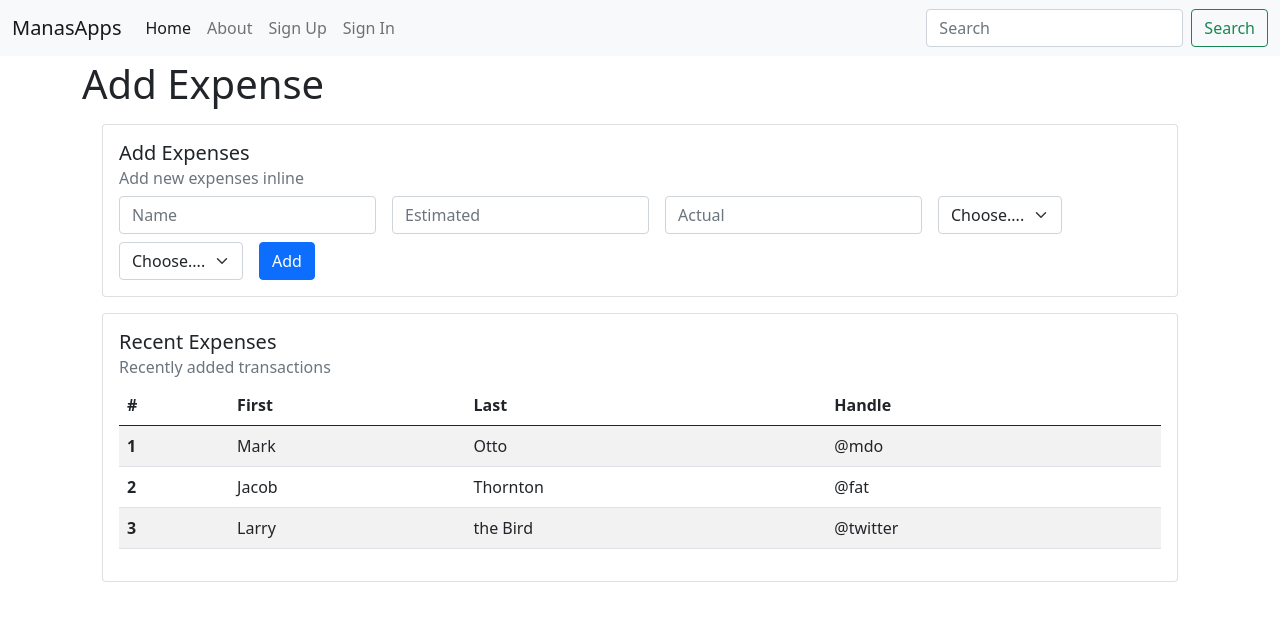
After one commit to pymandes/manas_apps, a Django app: page /finance/add_expense in a window 1280 px wide. The commit adds this page. Shown: the top 621 px of the page. Run offline with Django 3.2, Linux system fonts and the light colour scheme; some libraries are stand-ins or nearby versions.

Commit message:
Working on template

```diff
--- a/config/settings/base.py
+++ b/config/settings/base.py
@@ -171,7 +171,7 @@ TEMPLATES = [
         # https://docs.djangoproject.com/en/dev/ref/settings/#std:setting-TEMPLATES-BACKEND
         "BACKEND": "django.template.backends.django.DjangoTemplates",
         # https://docs.djangoproject.com/en/dev/ref/settings/#template-dirs
-        "DIRS": [str(APPS_DIR / "templates")],
+        "DIRS": [str(APPS_DIR / "templates"), "finance/templates"],
         "OPTIONS": {
             # https://docs.djangoproject.com/en/dev/ref/settings/#template-loaders
             # https://docs.djangoproject.com/en/dev/ref/templates/api/#loader-types
--- a/config/urls.py
+++ b/config/urls.py
@@ -18,6 +18,7 @@ urlpatterns = [
     path("users/", include("manas_apps.users.urls", namespace="users")),
     path("accounts/", include("allauth.urls")),
     # Your stuff: custom urls includes go here
+    path("finance/", include("finance.urls", namespace="finance")),
 ] + static(settings.MEDIA_URL, document_root=settings.MEDIA_ROOT)
 if settings.DEBUG:
     # Static file serving when using Gunicorn + Uvicorn for local web socket development
--- /dev/null
+++ b/finance/templates/expense/add_expense.html
@@ -0,0 +1,97 @@
+{% extends "base.html" %}
+{% load crispy_forms_tags %}
+
+{% block title %} Add Expense {% endblock %}
+
+{% block content %}
+  <h1>Add Expense</h1>
+  <div class="container gap-3">
+    <div class="p-2 row">
+      <div class="col">
+        <div class="card">
+          <div class="card-body">
+            <h5 class="card-title">Add Expenses</h5>
+            <h6 class="card-subtitle mb-2 text-muted">Add new expenses inline</h6>
+            <form class="row gy-2 gx-3 align-items-center">
+              {% csrf_token %}
+              <div class="col-auto">
+                <label class="visually-hidden" for="autoSizingInput">Name</label>
+                <input type="text" class="form-control" id="autoSizingInput" placeholder="Name">
+              </div>
+              <div class="col-auto">
+                <label class="visually-hidden" for="autoSizingInput">Estimated</label>
+                <input type="text" class="form-control" id="autoSizingInput" placeholder="Estimated">
+              </div>
+              <div class="col-auto">
+                <label class="visually-hidden" for="autoSizingInput">Actual</label>
+                <input type="text" class="form-control" id="autoSizingInput" placeholder="Actual">
+              </div>
+              <div class="col-auto">
+                <label class="visually-hidden" for="autoSizingSelect">Type</label>
+                <select class="form-select" id="autoSizingSelect">
+                  <option selected>Choose....</option>
+                  <option value="1">One</option>
+                  <option value="2">Two</option>
+                  <option value="3">Three</option>
+                </select>
+              </div>
+              <div class="col-auto">
+                <label class="visually-hidden" for="autoSizingSelect">Category</label>
+                <select class="form-select" id="autoSizingSelect">
+                  <option selected>Choose....</option>
+                  <option value="1">One</option>
+                  <option value="2">Two</option>
+                  <option value="3">Three</option>
+                </select>
+              </div>
+              <div class="col-auto">
+                <button type="submit" class="btn btn-primary"> Add </button>
+              </div>
+            </form>
+          </div>
+        </div>
+      </div>
+    </div>
+    <div class="p-2 row">
+      <div class="col">
+        <div class="card">
+          <div class="card-body">
+            <h5 class="card-title">Recent Expenses</h5>
+            <h6 class="card-subtitle mb-2 text-muted">Recently added transactions</h6>
+            <table class="table table-striped">
+              <thead>
+                <tr>
+                  <th scope="col">#</th>
+                  <th scope="col">First</th>
+                  <th scope="col">Last</th>
+                  <th scope="col">Handle</th>
+                </tr>
+              </thead>
+              <tbody>
+                <tr>
+                  <th scope="row">1</th>
+                  <td>Mark</td>
+                  <td>Otto</td>
+                  <td>@mdo</td>
+                </tr>
+                <tr>
+                  <th scope="row">2</th>
+                  <td>Jacob</td>
+                  <td>Thornton</td>
+                  <td>@fat</td>
+                </tr>
+                <tr>
+                  <th scope="row">3</th>
+                  <td>Larry</td>
+                  <td>the Bird</td>
+                  <td>@twitter</td>
+                </tr>
+              </tbody>
+            </table>
+          </div>
+        </div>
+      </div>
+    </div>
+  </div>
+
+{% endblock %}
--- /dev/null
+++ b/finance/urls.py
@@ -0,0 +1,7 @@
+from django.urls import include, path
+from django.views.generic import TemplateView
+
+app_name='finance'
+urlpatterns = [
+    path("add_expense", TemplateView.as_view(template_name="expense/add_expense.html"), name="add_expense"),
+]
--- a/manas_apps/templates/base.html
+++ b/manas_apps/templates/base.html
@@ -17,7 +17,8 @@
 
     {% block css %}
     <!-- Latest compiled and minified Bootstrap CSS -->
-    <link href="https://stackpath.bootstrapcdn.com/bootstrap/4.3.1/css/bootstrap.min.css" rel="stylesheet" integrity="sha384-ggOyR0iXCbMQv3Xipma34MD+dH/1fQ784/j6cY/iJTQUOhcWr7x9JvoRxT2MZw1T" crossorigin="anonymous">
+    <link href="https://cdn.jsdelivr.net/npm/bootstrap@5.0.2/dist/css/bootstrap.min.css" rel="stylesheet" integrity="sha384-EVSTQN3/azprG1Anm3QDgpJLIm9Nao0Yz1ztcQTwFspd3yD65VohhpuuCOmLASjC" crossorigin="anonymous">
+
 
     <!-- Your stuff: Third-party CSS libraries go here -->
     <!-- This file stores project-specific CSS -->
@@ -30,7 +31,7 @@
       <!-- Bootstrap JS and its dependencies-->
       <script defer src="https://code.jquery.com/jquery-3.3.1.slim.min.js" integrity="sha384-q8i/X+965DzO0rT7abK41JStQIAqVgRVzpbzo5smXKp4YfRvH+8abtTE1Pi6jizo" crossorigin="anonymous"></script>
       <script defer src="https://cdnjs.cloudflare.com/ajax/libs/popper.js/1.14.3/umd/popper.min.js" integrity="sha384-ZMP7rVo3mIykV+2+9J3UJ46jBk0WLaUAdn689aCwoqbBJiSnjAK/l8WvCWPIPm49" crossorigin="anonymous"></script>
-      <script defer src="https://stackpath.bootstrapcdn.com/bootstrap/4.3.1/js/bootstrap.min.js" integrity="sha384-JjSmVgyd0p3pXB1rRibZUAYoIIy6OrQ6VrjIEaFf/nJGzIxFDsf4x0xIM+B07jRM" crossorigin="anonymous"></script>
+      <script src="https://cdn.jsdelivr.net/npm/bootstrap@5.0.2/dist/js/bootstrap.bundle.min.js" integrity="sha384-MrcW6ZMFYlzcLA8Nl+NtUVF0sA7MsXsP1UyJoMp4YLEuNSfAP+JcXn/tWtIaxVXM" crossorigin="anonymous"></script>
 
       <!-- Your stuff: Third-party javascript libraries go here -->
 
@@ -42,18 +43,18 @@
   </head>
 
   <body>
+    <div class="mb-1">
 
-    <div class="mb-1">
-      <nav class="navbar navbar-expand-md navbar-light bg-light">
-        <button class="navbar-toggler navbar-toggler-right" type="button" data-toggle="collapse" data-target="#navbarSupportedContent" aria-controls="navbarSupportedContent" aria-expanded="false" aria-label="Toggle navigation">
+      <nav class="navbar navbar-expand-lg navbar-light bg-light">
+        <div class="container-fluid">
+          <a class="navbar-brand" href="{% url 'home' %}">ManasApps</a>
+          <button class="navbar-toggler" type="button" data-bs-toggle="collapse" data-bs-target="#navbarSupportedContent" aria-controls="navbarSupportedContent" aria-expanded="false" aria-label="Toggle navigation">
             <span class="navbar-toggler-icon"></span>
           </button>
-        <a class="navbar-brand" href="{% url 'home' %}">Manas Apps</a>
-
           <div class="collapse navbar-collapse" id="navbarSupportedContent">
-          <ul class="navbar-nav mr-auto">
-            <li class="nav-item active">
-              <a class="nav-link" href="{% url 'home' %}">Home <span class="sr-only">(current)</span></a>
+            <ul class="navbar-nav me-auto mb-2 mb-lg-0">
+              <li class="nav-item">
+                <a class="nav-link active" href="{% url 'home' %}">Home</a>
               </li>
               <li class="nav-item">
                 <a class="nav-link" href="{% url 'about' %}">About</a>
@@ -62,6 +63,17 @@
               <li class="nav-item">
                 {# URL provided by django-allauth/account/urls.py #}
                 <a class="nav-link" href="{% url 'users:detail' request.user.username  %}">{% trans "My Profile" %}</a>
+              </li>
+              <li class="nav-item dropdown">
+                <a class="nav-link dropdown-toggle" href="#" id="navbarDropdown" role="button" data-bs-toggle="dropdown" aria-expanded="false">
+                  Expenses
+                </a>
+                <ul class="dropdown-menu" aria-labelledby="navbarDropdown">
+                  <li><a class="dropdown-item" href="{% url 'finance:add_expense' %}">Add Expense</a></li>
+                  <li><a class="dropdown-item" href="#">View Expenses</a></li>
+                  <li><hr class="dropdown-divider"></li>
+                  <li><a class="dropdown-item" href="#">Manage Expense</a></li>
+                </ul>
               </li>
               <li class="nav-item">
                 {# URL provided by django-allauth/account/urls.py #}
@@ -78,9 +90,13 @@
               </li>
             {% endif %}
             </ul>
+            <form class="d-flex">
+              <input class="form-control me-2" type="search" placeholder="Search" aria-label="Search">
+              <button class="btn btn-outline-success" type="submit">Search</button>
+            </form>
+          </div>
         </div>
       </nav>
-
     </div>
 
     <div class="container">
```
Lines whose indentation alone changed are shown as unchanged.
